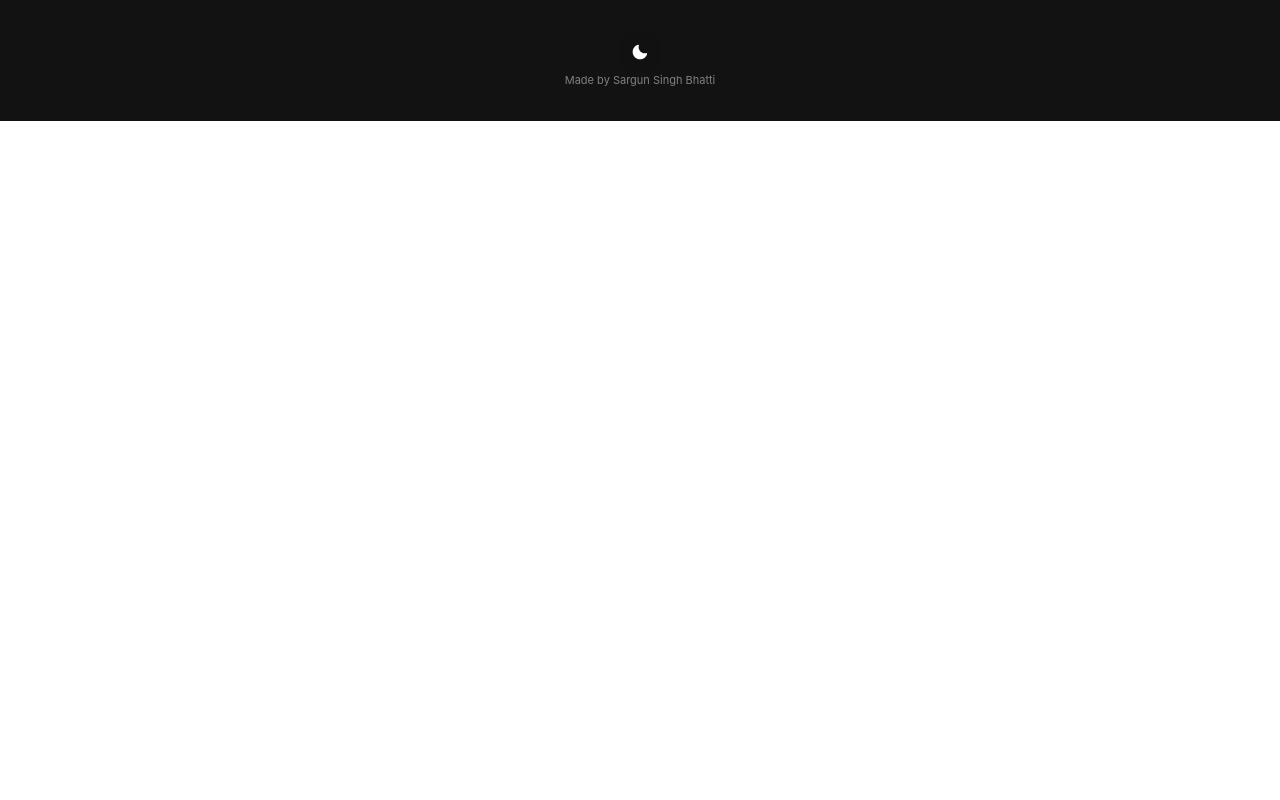
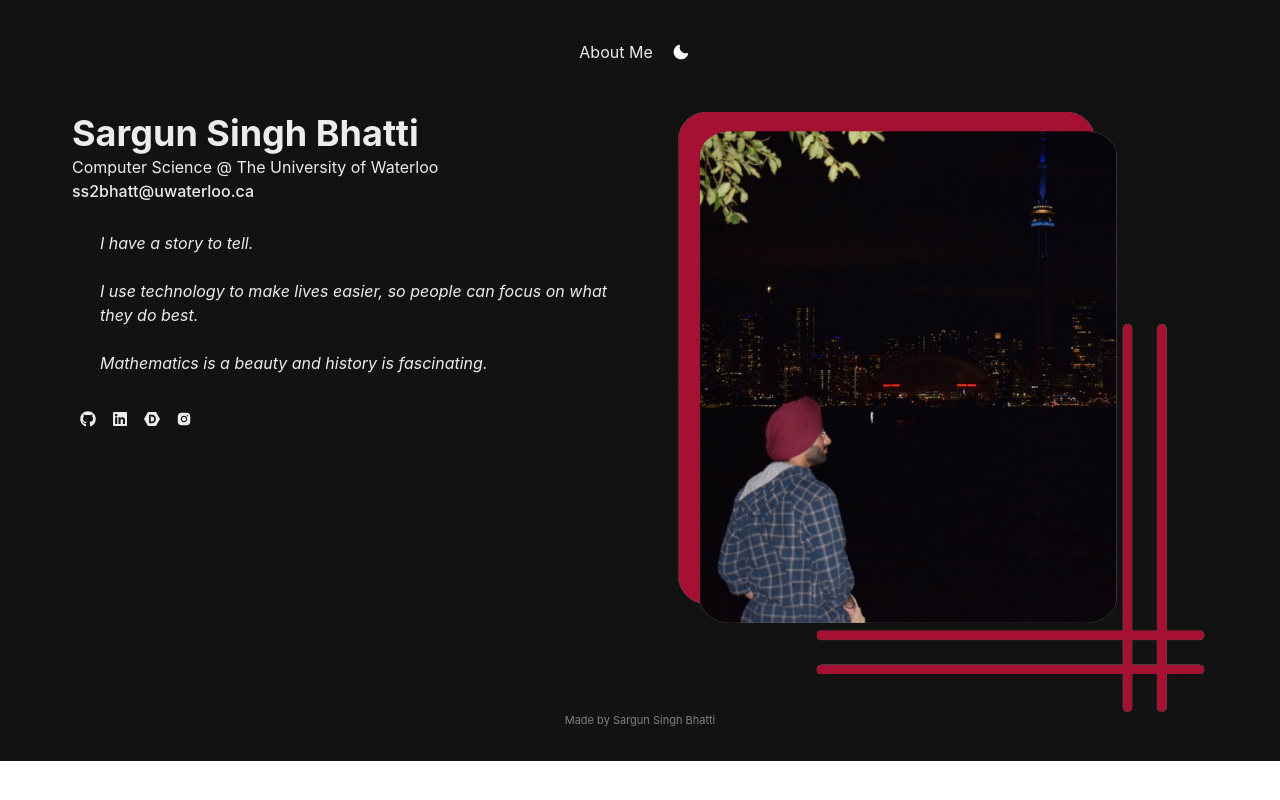
Before and after one commit to TheFJcurve/personal-portfolio, a React (Vite) app: page / in a window 1280 px wide. Built offline with nearby package versions, Linux system fonts and the light colour scheme.

Commit message:
added About me Page

```diff
--- a/package.json
+++ b/package.json
@@ -19,7 +19,8 @@
     "framer-motion": "^11.0.3",
     "gh-pages": "^6.1.1",
     "react": "^18.2.0",
-    "react-dom": "^18.2.0"
+    "react-dom": "^18.2.0",
+    "react-icons": "^5.0.1"
   },
   "devDependencies": {
     "@types/react": "^18.2.43",
--- a/src/App.tsx
+++ b/src/App.tsx
@@ -1,15 +1,17 @@
-import { Text } from "@chakra-ui/react";
+import { Box, Text } from "@chakra-ui/react";
 import "./App.css";
-import ColorSchemeIcon from "./components/ColorSchemeIcon";
+import About from "./components/About";
+import NavBar from "./components/NavBar";
 
 function App() {
   return (
-    <>
-      <ColorSchemeIcon />
+    <Box>
+      <NavBar />
+      <About />
       <Text align={"center"} color="gray" fontSize={11}>
         Made by Sargun Singh Bhatti
       </Text>
-    </>
+    </Box>
   );
 }
 
--- /dev/null
+++ b/src/components/About.tsx
@@ -0,0 +1,32 @@
+import { Grid, GridItem, Image } from "@chakra-ui/react";
+import AboutText from "./AboutText";
+import sargun from "../assets/sargun.png";
+
+const About = () => {
+  return (
+    <Grid
+      templateColumns={{ sm: "repeat(1, 1fr)", md: "repeat(2, 1fr)" }}
+      marginTop={10}
+    >
+      <GridItem textAlign={"left"} marginLeft={10}>
+        <AboutText
+          name="Sargun Singh Bhatti"
+          email="ss2bhatt@uwaterloo.ca"
+          linkedin="https://www.linkedin.com/in/sargun-singh-bhatti/"
+          github="https://github.com/TheFJcurve"
+          devpost="https://devpost.com/sargunbhatti27?ref_content=user-portfolio&ref_feature=portfolio&ref_medium=global-nav"
+          instagram="https://www.instagram.com/sargun.s.bhatti/"
+        />
+      </GridItem>
+      <GridItem>
+        <Image
+          src={sargun}
+          alt="Picture of Sargun Singh Bhatti"
+          width={"600px"}
+        />
+      </GridItem>
+    </Grid>
+  );
+};
+
+export default About;
--- /dev/null
+++ b/src/components/AboutText.tsx
@@ -0,0 +1,58 @@
+import { HStack, Heading, Link, Text } from "@chakra-ui/react";
+import { AiFillInstagram } from "react-icons/ai";
+import { FaLinkedin, FaGithub } from "react-icons/fa";
+import { SiDevpost } from "react-icons/si";
+
+interface Props {
+  name: string;
+  email: string;
+  linkedin: string;
+  github: string;
+  devpost: string;
+  instagram: string;
+}
+
+const AboutText = ({
+  name,
+  email,
+  linkedin,
+  github,
+  devpost,
+  instagram,
+}: Props) => {
+  return (
+    <>
+      <Heading>{name}</Heading>
+      <Text>Computer Science @ The University of Waterloo</Text>
+      <Text>
+        <Link href={`mailto:${email}`} _hover={{ color: "red" }}>
+          {email}
+        </Link>
+      </Text>
+      <Text fontStyle={"italic"} padding={7}>
+        I have a story to tell.
+        <br /> <br />
+        I use technology to make lives easier,
+        so people can focus on what they do best.
+        <br /> <br />
+        Mathematics is a beauty and history is fascinating.
+      </Text>
+      <HStack gap={4} margin={2}>
+        <Link href={github} _hover={{ color: "red" }} isExternal>
+          <FaGithub />
+        </Link>
+        <Link href={linkedin} _hover={{ color: "red" }} isExternal>
+          <FaLinkedin />
+        </Link>
+        <Link href={devpost} _hover={{ color: "red" }} isExternal>
+          <SiDevpost />
+        </Link>
+        <Link href={instagram} _hover={{ color: "red" }} isExternal>
+          <AiFillInstagram />
+        </Link>
+      </HStack>
+    </>
+  );
+};
+
+export default AboutText;
--- /dev/null
+++ b/src/components/NavBar.tsx
@@ -0,0 +1,13 @@
+import { HStack, Text } from "@chakra-ui/react";
+import ColorSchemeIcon from "./ColorSchemeIcon";
+
+const NavBar = () => {
+  return (
+    <HStack justifyContent={"center"}>
+      <Text _hover={{ color: "red" }}> About Me </Text>
+      <ColorSchemeIcon />
+    </HStack>
+  );
+};
+
+export default NavBar;
--- a/src/theme.ts
+++ b/src/theme.ts
@@ -19,6 +19,18 @@ const theme = extendTheme({
             800: '#121212',
             900: '#111'
         },
+        red: {
+            50: "#FFF5F5",
+            100: "#FED7D7",
+            200: "#FEB2B2",
+            300: "#FC8181",
+            400: "#F56565",
+            500: "#E53E3E",
+            600: "#C53030",
+            700: "#9B2C2C",
+            800: "#822727",
+            900: "#63171B"
+        }
     }
 });
 
```
Also changed, not shown: src/assets/sargun.png (added), 1 other file (tests, documents, lock files or other folders).
